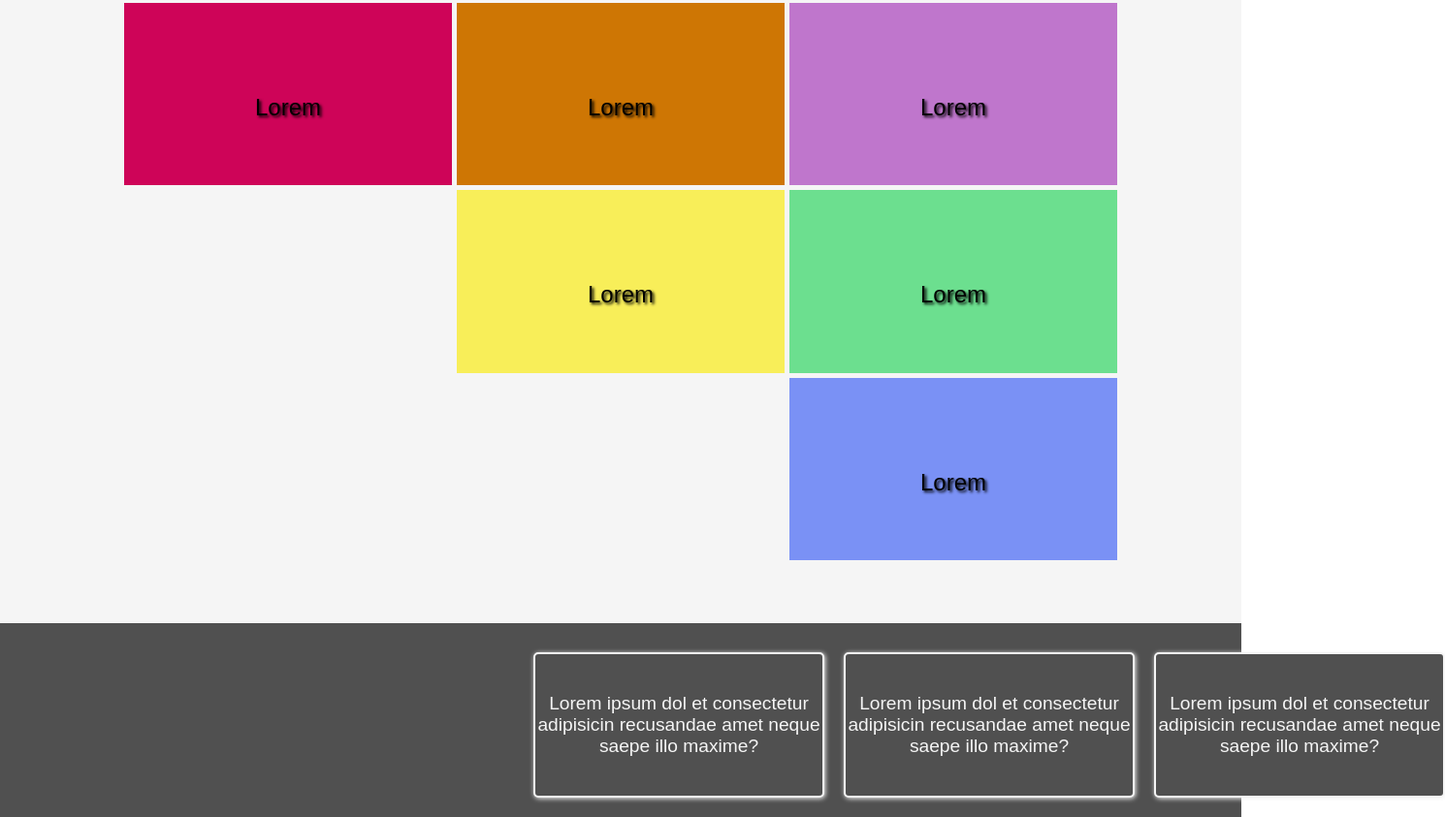
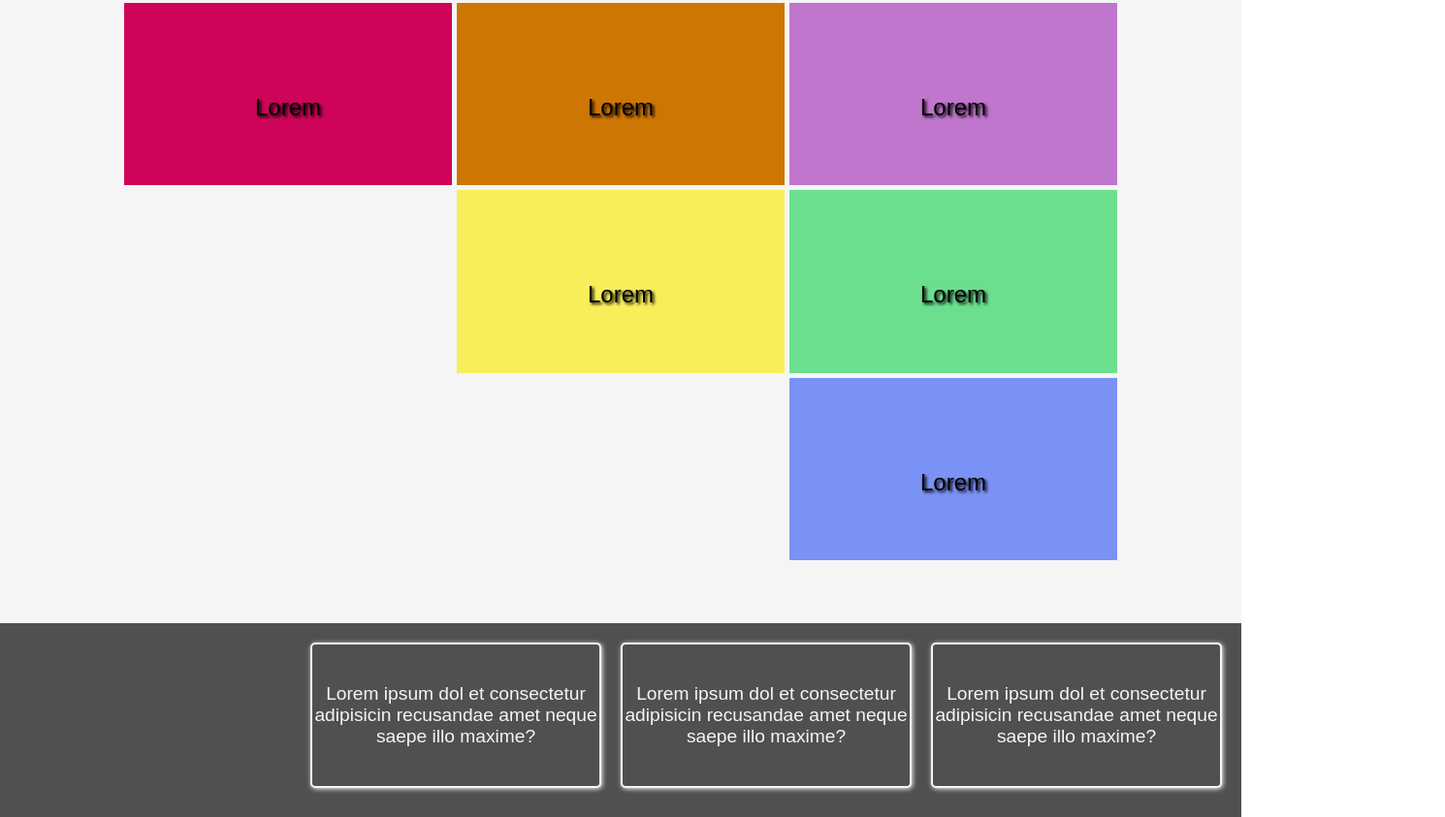
Before and after one commit to E06-2/uib-layout-grid-document-layout-walaaalkasim, a plain HTML site: page index.html in a window 1280 px wide. Shown: the part 757-1600 px from the top of the page at 97% size, 1490 px wide, since content can reach past the window. Drawn offline with Linux system fonts and the light colour scheme.

Commit message:
change margin

```diff
--- a/css/style.css
+++ b/css/style.css
@@ -215,7 +215,7 @@ footer div p {
 
   font-size: 1.2em;
   display: flex;
-  align-self: end;
+
   color: #f5f5f5;
   border: 2px solid #f5f5f5;
   border-radius: 5px;
@@ -225,8 +225,8 @@ footer div p {
   background-color: #505050;
   box-shadow: 1px 1px 5px #f5f5f5;
 
+  margin-left: 25vw;
 
-  margin:10px 15px 0px 550px ;
   text-align: center;
   align-items: center;
 }
```
